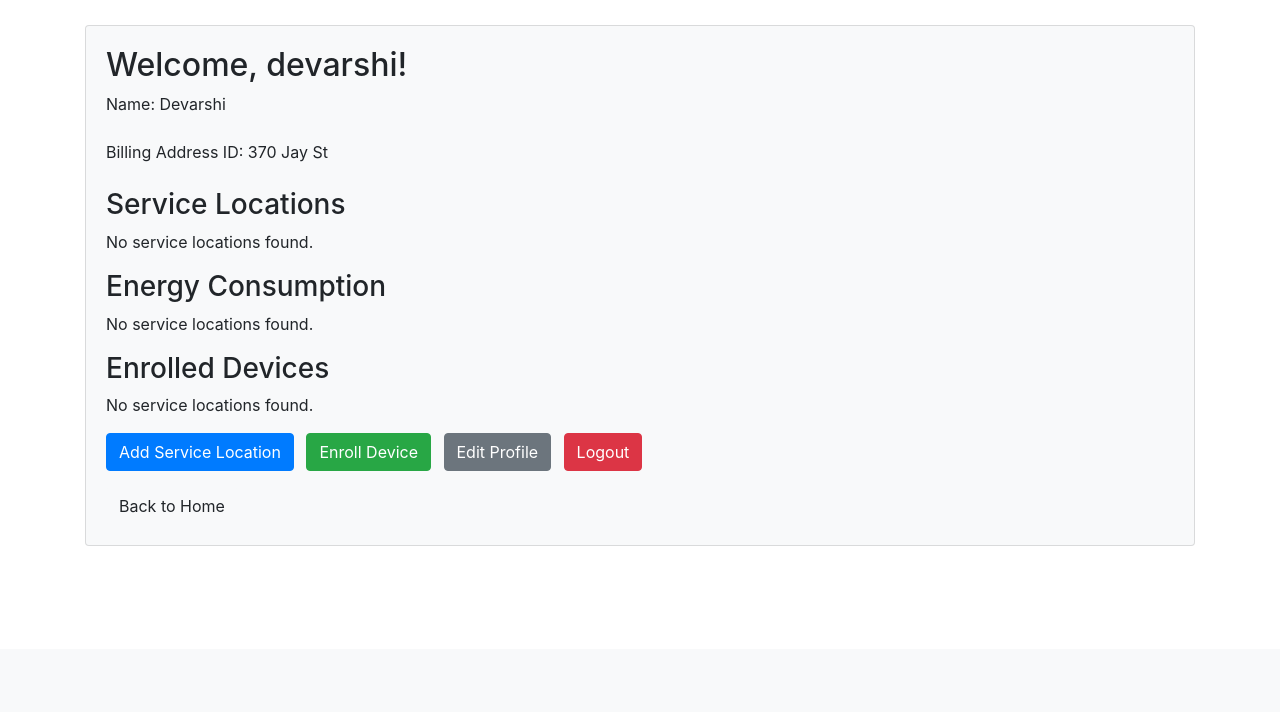
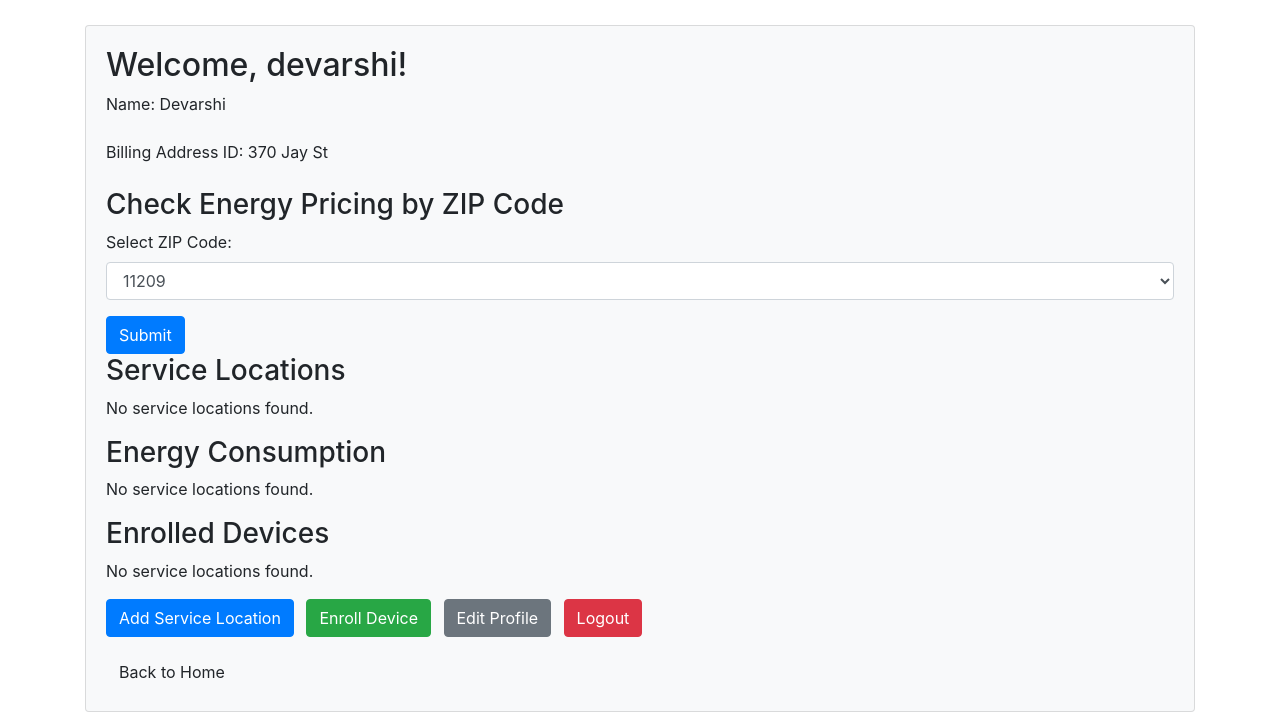
Before and after one commit to dc5212/Smart-Home-Energy-Management-System, a Flask app: page /profile in a window 1280 px wide. Shown: the part 151-863 px from the top of the page. Before the commit the page ends 697 px from the top, so only its background shows below. Run offline with Flask 3, Linux system fonts and the light colour scheme; a user stored in the database is signed in; some libraries are stand-ins or nearby versions.

Commit message:
Add Energy Pricing via zipcode functionality

```diff
--- a/app.py
+++ b/app.py
@@ -225,7 +225,11 @@ def logout():
 def profile():
     if 'user_id' in session:
         user = User.query.get(session['user_id'])
-        return render_template('profile.html', user=user)
+
+        all_zip_codes = db.session.query(EnergyPrice.zip_code).distinct().all()
+        all_zip_codes = [zip_code[0] for zip_code in all_zip_codes]
+
+        return render_template('profile.html', user=user, all_zip_codes=all_zip_codes)
     else:
         return redirect(url_for('login'))
 
@@ -613,9 +617,10 @@ def monthly_energy_cost(service_location_id):
 
     return render_template('monthly_energy_cost.html', months=months, total_energy_costs=total_energy_costs)
 
-@app.route('/energy_price_zipcode/<int:zip_code>')
-def energy_price_zipcode(zip_code):
+@app.route('/energy_price_zipcode')
+def energy_price_zipcode():
     # Fetch data for the average usage consumption
+    zip_code = request.args.get('zip_code')
     query = """
         Select hour,rate from energy_price where zip_code=:zip_code
     """
--- a/templates/profile.html
+++ b/templates/profile.html
@@ -10,6 +10,20 @@
                 <h2>Welcome, {{ user.username }}!</h2>
                 <p class="mb-4">Name: {{ user.name }}</p>
                 <p class="mb-4">Billing Address ID: {{ user.billing_address_id }}</p>
+
+
+                <h3>Check Energy Pricing by ZIP Code</h3>
+                <form method="GET" action="{{ url_for('energy_price_zipcode') }}">
+                    <div class="form-group">
+                        <label for="zipCodeDropdown">Select ZIP Code:</label>
+                        <select class="form-control" id="zipCodeDropdown" name="zip_code">
+                            {% for zip_code in all_zip_codes %}
+                                <option value="{{ zip_code }}">{{ zip_code }}</option>
+                            {% endfor %}
+                        </select>
+                    </div>
+                    <button type="submit" class="btn btn-primary">Submit</button>
+                </form>
 
                 <h3>Service Locations</h3>
                 {% if user.service_locations %}
```
